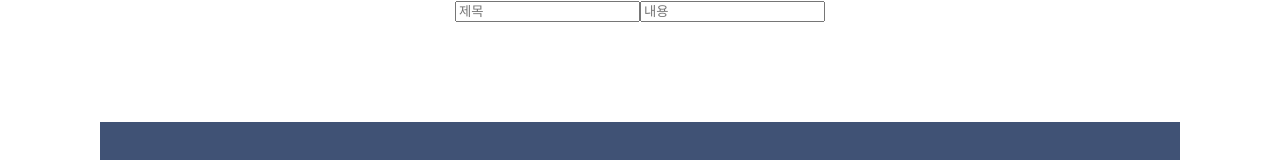
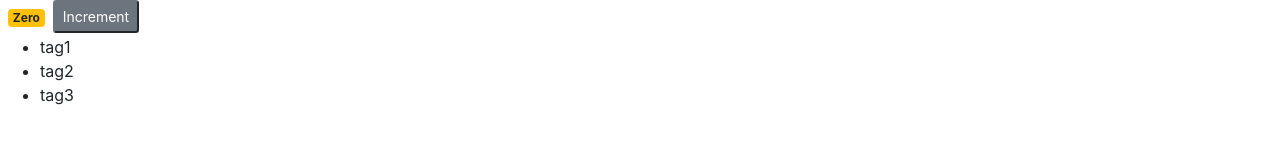
Before and after one commit to RG-PROJECT/nyam-frontend, a React (Create React App) app: page / in a window 1280 px wide. Shown: the top 160 px of the page. Built offline with nearby package versions, Linux system fonts and the light colour scheme.

Commit message:
update til

```diff
--- a/src/App.js
+++ b/src/App.js
@@ -32,7 +32,8 @@ const cardInfo1 = {
     },
     "reaction": {
       "comment" : commentArr
-    }
+    },
+    "comments": commentArr
 }
 
 const cardInfo2 = {
--- /dev/null
+++ b/src/components/counter.jsx
@@ -0,0 +1,57 @@
+import React, { Component } from "react";
+
+class Counter extends Component {
+  state = {
+    count: 0,
+    tags: ["tag1", "tag2", "tag3"]
+  };
+
+  renderTags() {
+    if (this.state.tags.length === 0) return <p>No Tags!</p>;
+    return (
+      <ul>
+        {this.state.tags.map(tag => (
+          <li key={tag}>{tag}</li>
+        ))}
+      </ul>
+    );
+  }
+
+  constructor() {
+    super();
+    console.log("constructor", this);
+  }
+
+  handleIncrement() {
+    console.log(this);
+  }
+
+  render() {
+    let classes = this.getBadgeClasses();
+
+    return (
+      <React.Fragment>
+        <span className={this.getBadgeClasses()}>{this.formatCount()}</span>
+        <button onClick={this.handleIncrement} className="btn-secondary btn-sm">
+          Increment{" "}
+        </button>
+
+        {this.state.tags.length === 0 && "Please create a new tag!"}
+        {this.renderTags()}
+      </React.Fragment>
+    );
+  }
+
+  getBadgeClasses() {
+    let classes = "badge m-2 badge-";
+    classes += this.state.count === 0 ? "warning" : "primary";
+    return classes;
+  }
+
+  formatCount() {
+    const { count } = this.state;
+    return count === 0 ? "Zero" : count;
+  }
+}
+
+export default Counter;
```
Also changed, not shown: src/index.js (+9 -6 lines).
